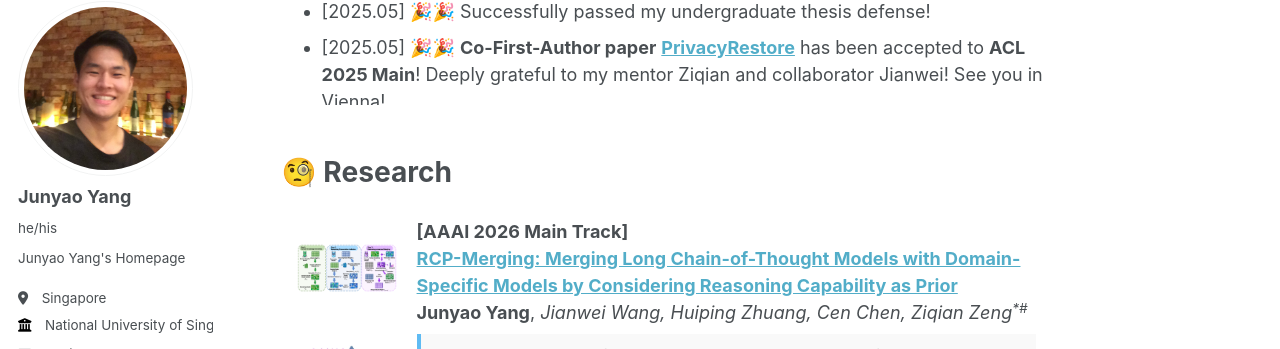
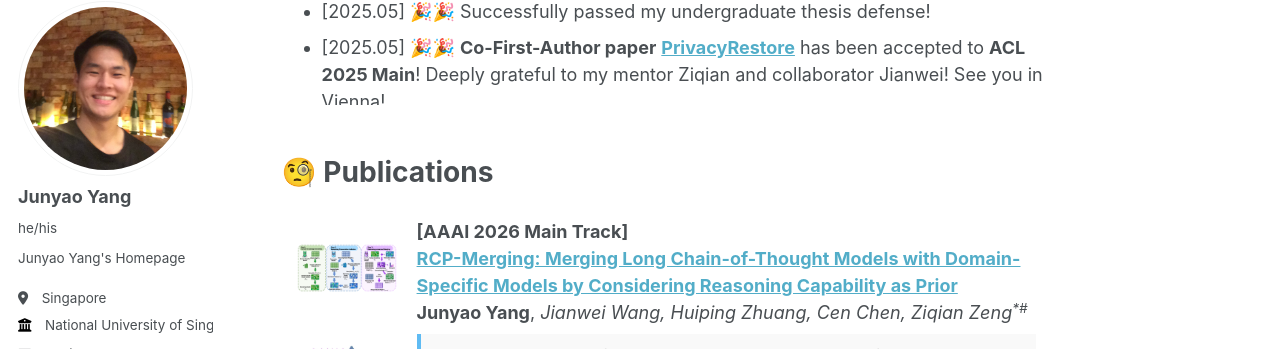
Before and after one commit to jyyang26/jyyang26.github.io, a Jekyll site: the page built from _pages/about.md, in a window 1280 px wide and 900 px high, scrolled down 712 px. Shown: the part 105-454 px from the top of the window. Built offline with Jekyll 4.4.1, drawn with Linux system fonts in a browser that asks for light colours; some web fonts are replaced.

Commit message:
Update about.md

```diff
--- a/_pages/about.md
+++ b/_pages/about.md
@@ -68,7 +68,7 @@ My research story revolves around **the Underlying Principles and Understanding
 
 <br>
 
-# 🧐 Research {#research}
+# 🧐 Publications {#research}
 
 <!-- <p>
   <a href="https://arxiv.org/abs/2508.03140">
```
